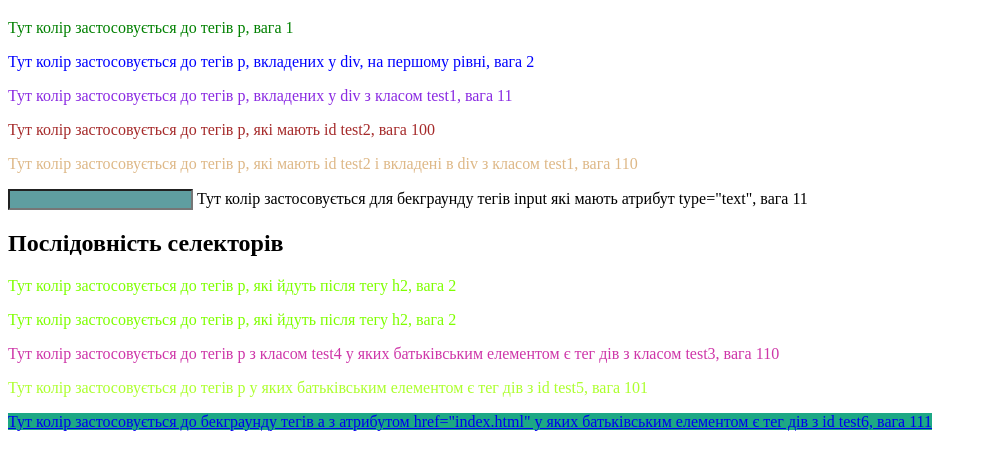
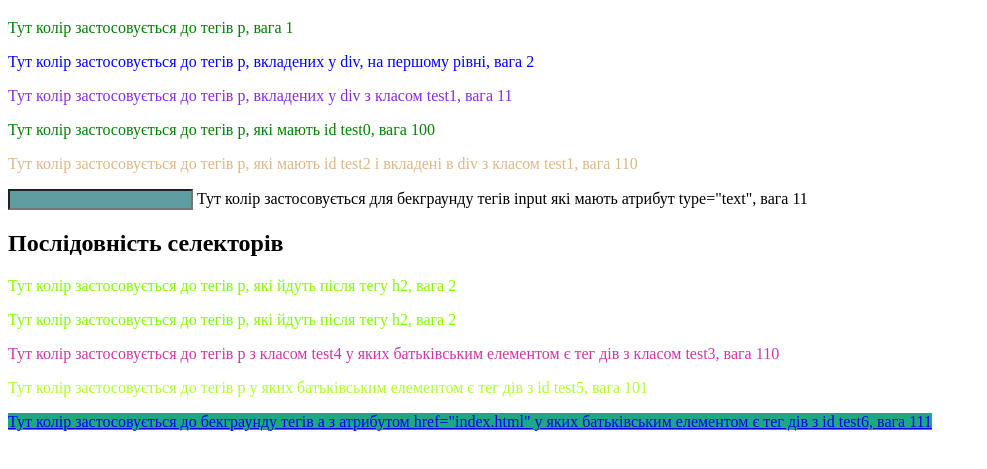
Before and after one commit to Dolhand/Lesson-4---Hillel, a plain HTML site: page index.html in a window 1280 px wide. Shown: the part 61-530 px from the top of the page, without its empty margins (0-987 px from the left). Drawn offline with Linux system fonts and the light colour scheme.

Commit message:
Selectors 2.0

```diff
--- a/index.html
+++ b/index.html
@@ -20,7 +20,7 @@
         <p>Тут колір застосовується до тегів p, вкладених у div з класом test1, вага 11</p>
     </div>
 
-    <p id="test2">Тут колір застосовується до тегів p, які мають id test2, вага 100</p>
+    <p id="test0">Тут колір застосовується до тегів p, які мають id test0, вага 100</p>
 
     <div class="test1">
         <p id="test2">Тут колір застосовується до тегів p, які мають id test2 і вкладені в div з класом test1, вага 110</p>
```
